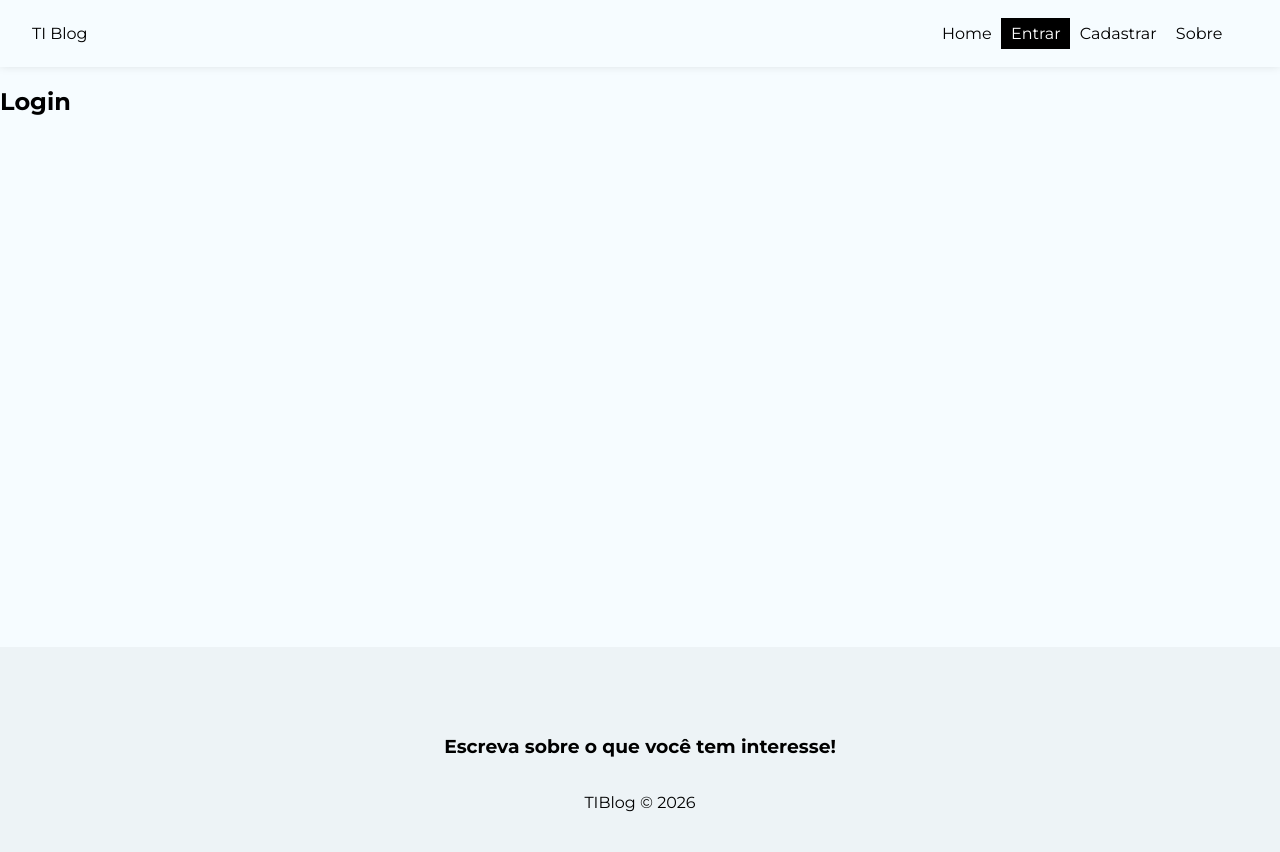
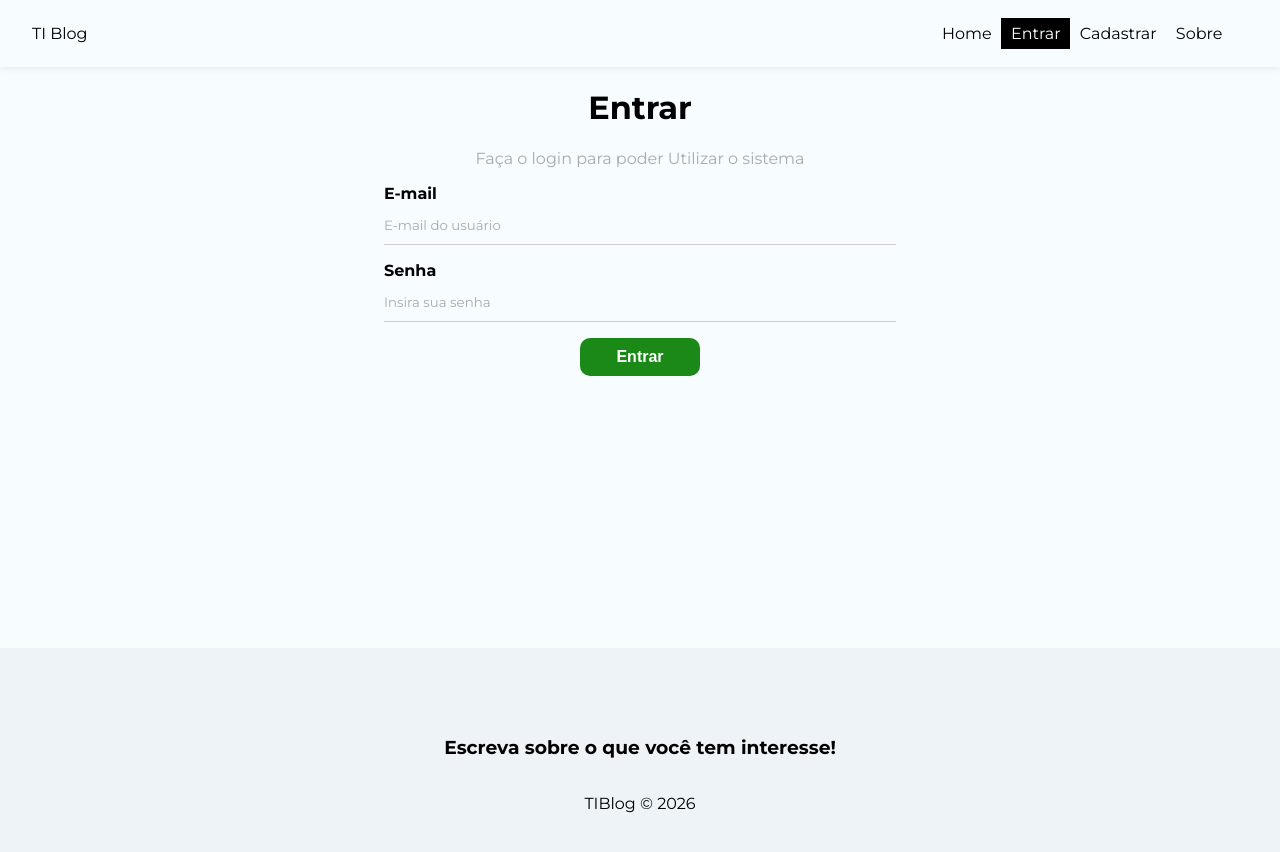
Before and after one commit to Atila12/Sabios, a React (Create React App) app: page /login in a window 1280 px wide. Shown: the top 852 px of the page. Built offline with nearby package versions, Linux system fonts and the light colour scheme; no server answers.

Commit message:
Estruturando pagina de login

```diff
--- a/src/pages/Login/Login.jsx
+++ b/src/pages/Login/Login.jsx
@@ -1,10 +1,67 @@
-import styles from "./Login.module.css";
+import { useAuthentication } from "../../hooks/useAuthentication";
+import { useState, useEffect } from "react";
+import styles from './Login.module.css';
 
 const Login = () => {
+    const [email, setEmail] = useState("");
+    const [password, setPassword] = useState("");
+    const [error, setError] = useState("");
+
+    const { createUser, error: authError, loading } = useAuthentication();
+
+    const handleSubmit = async (e) => {
+        e.preventDefault();
+
+        setError("");
+
+        const user = {
+            email,
+            password,
+        };
+
+        const res = await createUser(user)
+
+        console.log(res);
+    };
+
+    useEffect(() => {
+        if (authError) {
+            setError(authError);
+        }
+    }, [authError]);
+
     return (
-        <div>
-            <h2>Login</h2>
+        <div className={styles.login}>
+            <h1>Entrar</h1>
+            <p>Faça o login para poder Utilizar o sistema</p>
+            <form onSubmit={handleSubmit}>
+                <label>
+                    <span>E-mail</span>
+                    <input
+                        type="email"
+                        name="email"
+                        required
+                        placeholder="E-mail do usuário"
+                        value={email}
+                        onChange={(e) => setEmail(e.target.value)}
+                    />
+                </label>
+                <label>
+                    <span>Senha</span>
+                    <input
+                        type="password"
+                        name="password"
+                        required
+                        placeholder="Insira sua senha"
+                        value={password}
+                        onChange={(e) => setPassword(e.target.value)}
+                    />
+                </label>
+
+                {!loading && <button className="btn">Entrar</button>}
+                {loading && <button className="btn" disabled>Aguarde...</button>}
+                {error && <p className="error">{error}</p>}
+            </form>
         </div>
-    )
-}
-export default Login
+    )}
+export default Login;
--- a/src/pages/Login/Login.module.css
+++ b/src/pages/Login/Login.module.css
@@ -0,0 +1,7 @@
+.login {
+    text-align: center;
+}
+
+.login p {
+    color: #aaa;
+}
```
